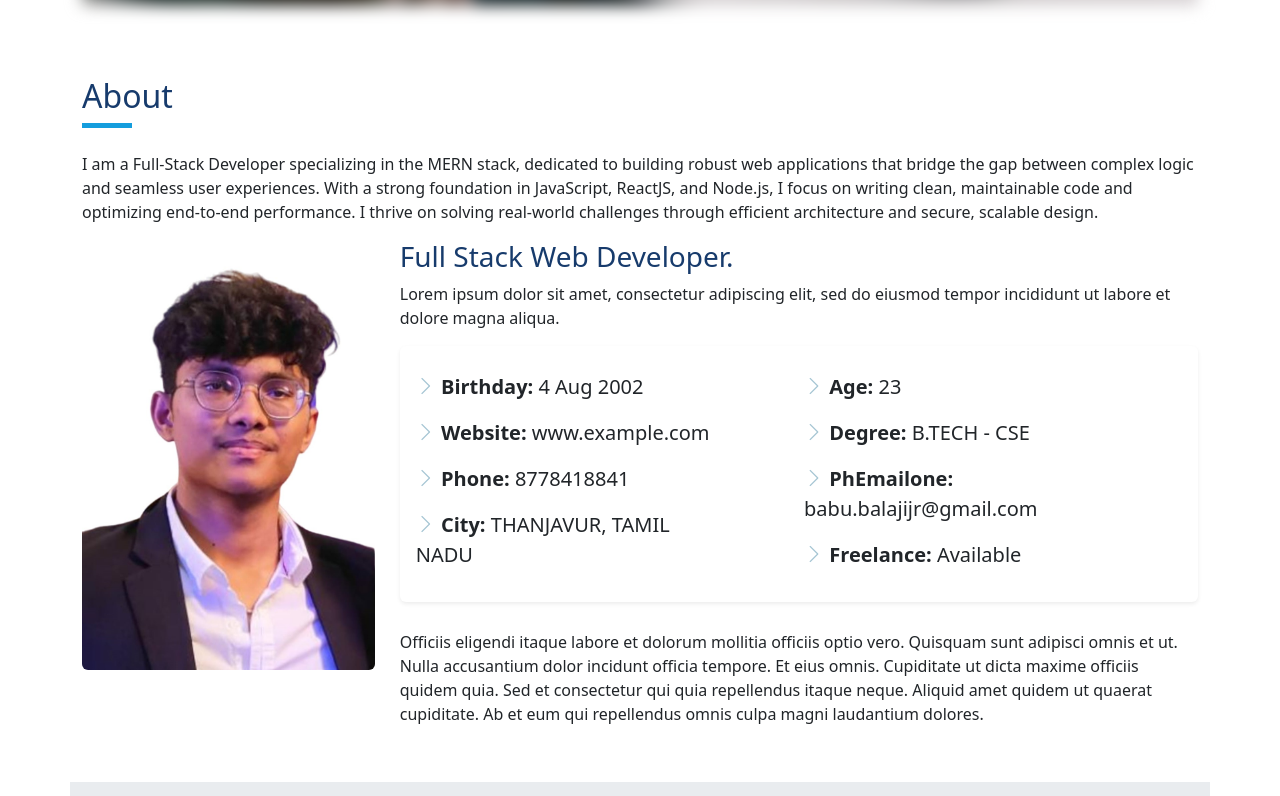
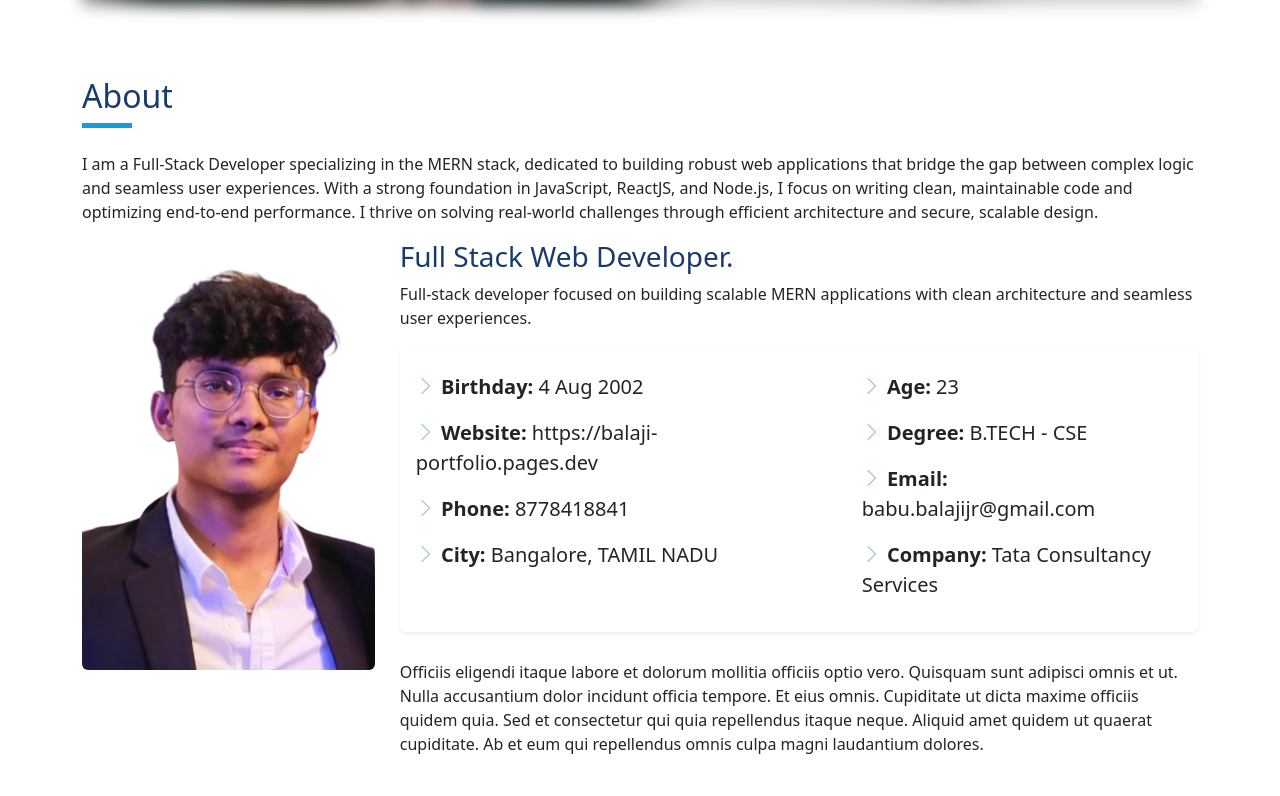
Before and after one commit to BABU-BALAJI-V/balaji-portfolio, a React (Create React App) app: page / in a window 1280 px wide. Shown: the part 557-1353 px from the top of the page. Built offline with nearby package versions, Linux system fonts and the light colour scheme.

Commit message:
Change in description

```diff
--- a/src/components/About.js
+++ b/src/components/About.js
@@ -22,19 +22,19 @@ const About = () => {
             </div>
             <div className='bio'>
                 <h3>Full Stack Web Developer.</h3>
-                <p className='fw-light'>Lorem ipsum dolor sit amet, consectetur adipiscing elit, sed do eiusmod tempor incididunt ut labore et dolore magna aliqua.</p>
+                <p className='fw-light'>Full-stack developer focused on building scalable MERN applications with clean architecture and seamless user experiences.</p>
                 <div className='main-bio shadow-sm p-3 mb-5 bg-body rounded'>
                     <div className='arrow-clr left-bio fs-5 '>
                         <p><i className="bi bi-chevron-right"></i> <b>Birthday: </b>  4 Aug 2002</p>
-                        <p><i className="bi bi-chevron-right"></i> <b>Website: </b>  www.example.com</p>
+                        <p><i className="bi bi-chevron-right"></i> <b>Website: </b>  https://balaji-portfolio.pages.dev</p>
                         <p><i className="bi bi-chevron-right"></i> <b>Phone: </b> 8778418841</p>
-                        <p><i className="bi bi-chevron-right"></i> <b>City: </b> THANJAVUR, TAMIL NADU</p>
+                        <p><i className="bi bi-chevron-right"></i> <b>City: </b> Bangalore, TAMIL NADU</p>
                     </div>
                     <div className='arrow-clr right-bio fs-5 '>
                         <p><i className="bi bi-chevron-right"></i> <b>Age: </b>  23</p>
                         <p><i className="bi bi-chevron-right"></i> <b>Degree: </b>  B.TECH - CSE</p>
-                        <p><i className="bi bi-chevron-right"></i> <b>PhEmailone: </b>  babu.balajijr@gmail.com</p>
-                        <p><i className="bi bi-chevron-right"></i> <b>Freelance: </b>  Available</p>
+                        <p><i className="bi bi-chevron-right"></i> <b>Email: </b>  babu.balajijr@gmail.com</p>
+                        <p><i className="bi bi-chevron-right"></i> <b>Company: </b>  Tata Consultancy Services</p>
                     </div>
                 </div>
                 <p className='bio-ptag'>Officiis eligendi itaque labore et dolorum mollitia officiis optio vero. Quisquam sunt adipisci omnis et ut. Nulla accusantium dolor incidunt officia tempore. Et eius omnis. Cupiditate ut dicta maxime officiis quidem quia. Sed et consectetur qui quia repellendus itaque neque. Aliquid amet quidem ut quaerat cupiditate. Ab et eum qui repellendus omnis culpa magni laudantium dolores.</p>
```
